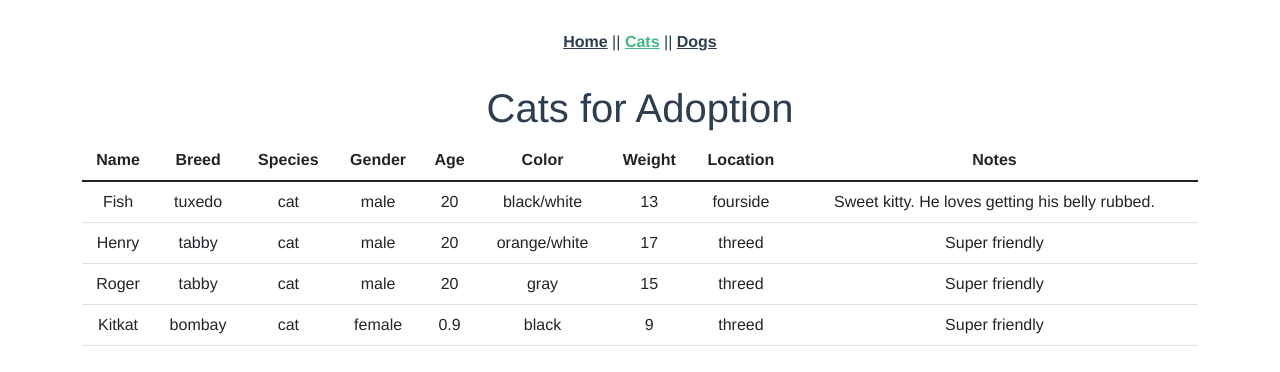
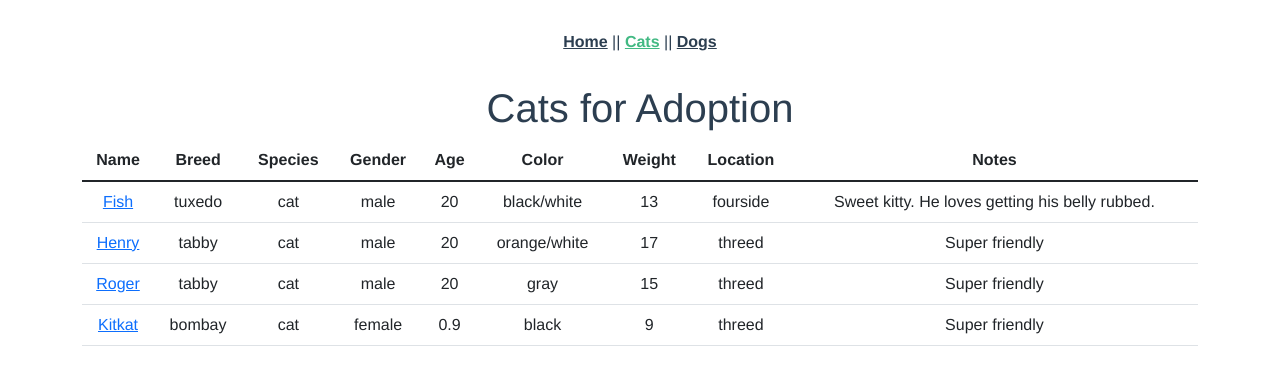
Before and after one commit to learnwithjs/vue-adopt-pets, a Vue app: page /cats in a window 1280 px wide. Shown: the top 372 px of the page. Built offline with nearby package versions, Linux system fonts and the light colour scheme.

Commit message:
added link to the table items of Cats.vue

```diff
--- a/src/views/Cats.vue
+++ b/src/views/Cats.vue
@@ -1,7 +1,11 @@
 <template>
   <div>
     <h1>Cats for Adoption</h1>
-    <b-table stripped :items="cats"></b-table>
+    <b-table stripped :items="cats">
+      <template #cell(name)="data">
+        <router-link :to="`/pets/${data.index}`">{{ data.value }}</router-link>
+      </template>
+    </b-table>
   </div>
 </template>
 
```
